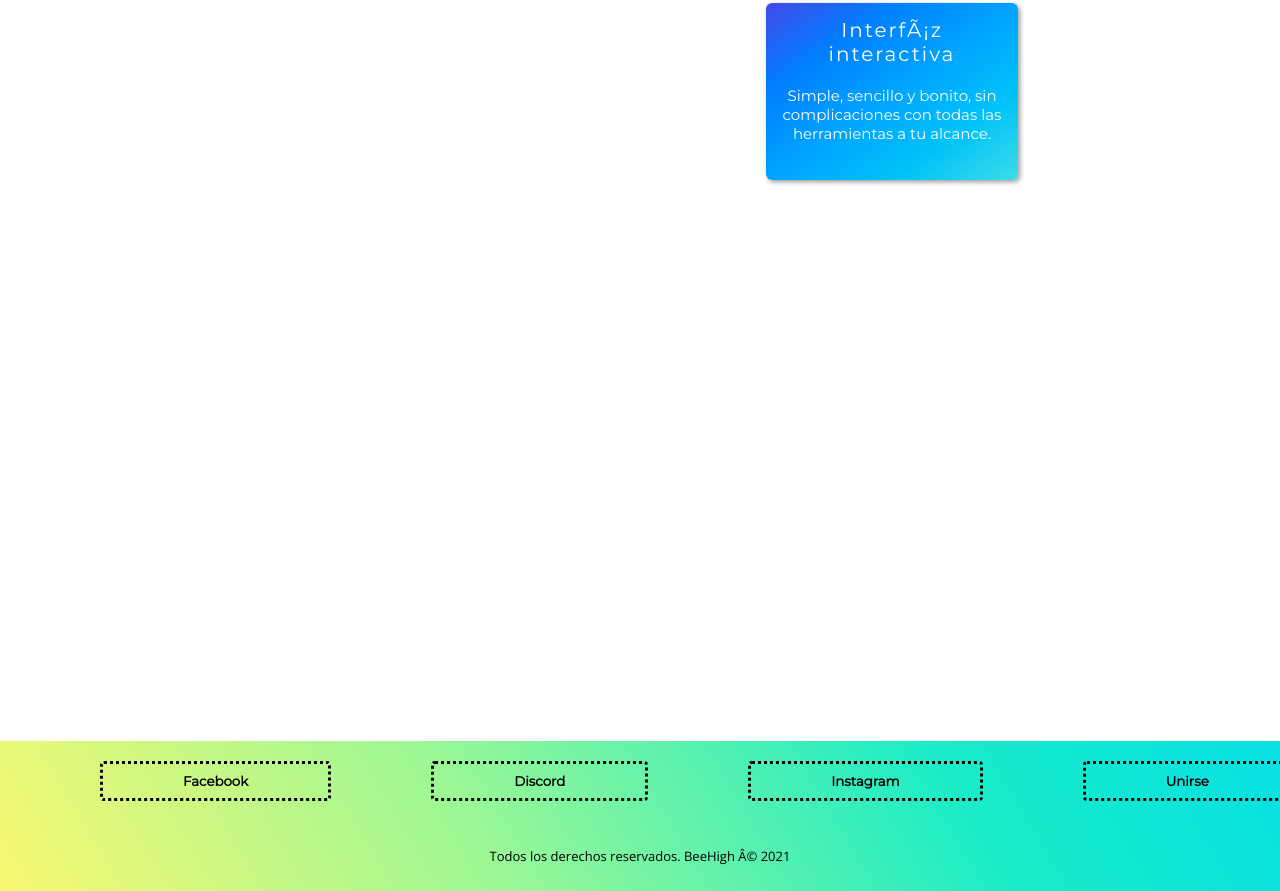
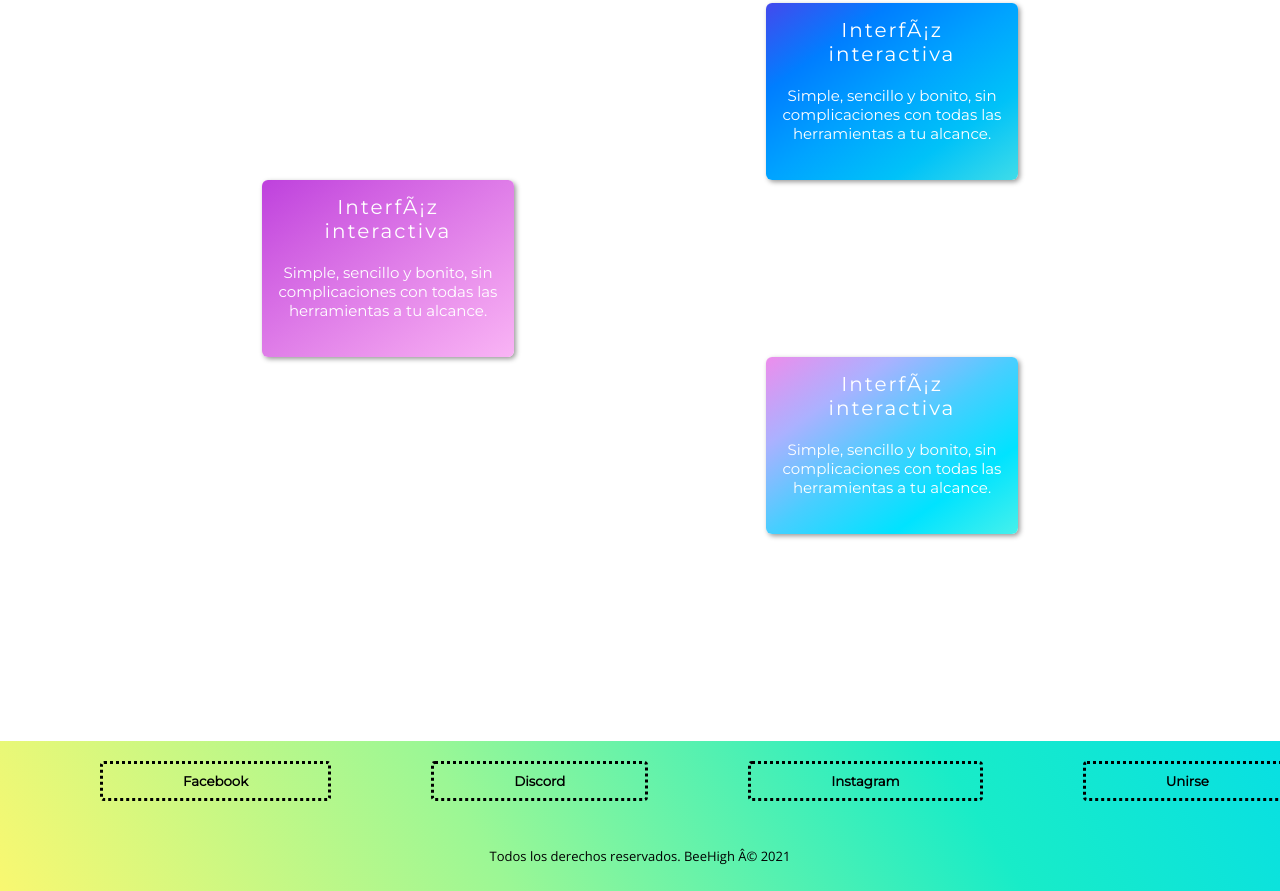
Before and after one commit to Ineso1/hackathon2021, a plain HTML site: page index.html in a window 1280 px wide. Shown: the part 1259-2150 px from the top of the page. Drawn offline with nearby package versions, Linux system fonts and the light colour scheme.

Commit message:
update 4

```diff
--- a/index.html
+++ b/index.html
@@ -50,6 +50,14 @@
             <div id="fet_tittle">Interfáz interactiva</div>
             Simple, sencillo y bonito, sin complicaciones con todas las herramientas a tu alcance.
         </section>
+        <section id="fet_text_3">
+            <div id="fet_tittle">Interfáz interactiva</div>
+            Simple, sencillo y bonito, sin complicaciones con todas las herramientas a tu alcance.
+        </section>
+        <section id="fet_text_4">
+            <div id="fet_tittle">Interfáz interactiva</div>
+            Simple, sencillo y bonito, sin complicaciones con todas las herramientas a tu alcance.
+        </section>
     </section>
     <footer>
         <nav>
--- a/styles/index.css
+++ b/styles/index.css
@@ -180,6 +180,38 @@ header.sticky ul li a {
     border-radius: 6px;
 }
 
+#fet_text_3 {
+    position: relative;
+    width: 20%;
+    margin-left: 20%;
+    font-size: 15px;
+    height: 15%;
+    font-family: "Montserrat", sans-serif;
+    color: rgb(255, 255, 255);
+    text-align: center;
+    background-image: linear-gradient(to right bottom, #be41dd, #d060e2, #df7de8, #ed99ee, #f9b4f5);
+    padding: 15px;
+    border: 2px;
+    box-shadow: 2px 2px 5px #999;
+    border-radius: 6px;
+}
+
+#fet_text_4 {
+    position: relative;
+    width: 20%;
+    margin-left: 60%;
+    font-size: 15px;
+    height: 15%;
+    font-family: "Montserrat", sans-serif;
+    color: rgb(255, 255, 255);
+    text-align: center;
+    background-image: linear-gradient(to right bottom, #ed8dec, #abb1ff, #48ceff, #00e3ff, #46f0eb);
+    padding: 15px;
+    border: 2px;
+    box-shadow: 2px 2px 5px #999;
+    border-radius: 6px;
+}
+
 #fet_tittle {
     font-family: "Montserrat", sans-serif;
     font-size: 20px;
```
